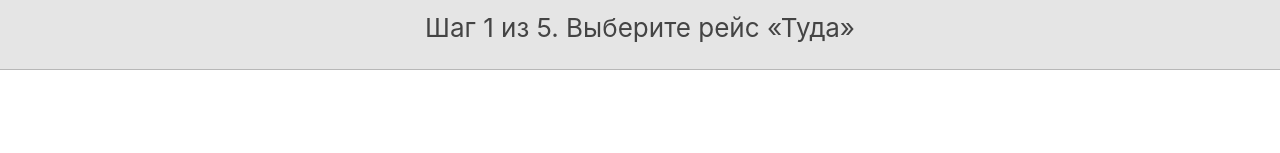
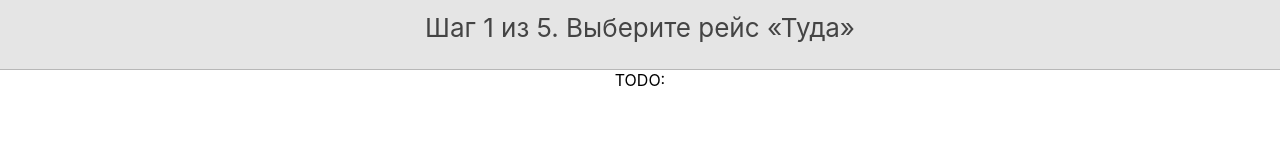
Before and after one commit to VadimCpp/flights, a React (Create React App) app: page / in a window 1280 px wide. Shown: the part 147-300 px from the top of the page. Built offline with nearby package versions, Linux system fonts and the light colour scheme.

Commit message:
Add AppBody component

```diff
--- a/src/App.js
+++ b/src/App.js
@@ -1,5 +1,6 @@
 import React, { Component } from 'react';
 import AppHeader from './AppHeader.js'
+import AppBody from './AppBody.js'
 import './App.css';
 
 class App extends Component {
@@ -7,6 +8,7 @@ class App extends Component {
     return (
       <div className="App">
         <AppHeader />
+        <AppBody />
       </div>
     );
   }
--- /dev/null
+++ b/src/AppBody.js
@@ -0,0 +1,14 @@
+import React, { Component } from 'react';
+
+class AppBody extends Component {
+  render() {
+    return (
+      <div className="App-body">
+        TODO:
+      </div>
+    )
+  }
+}
+
+
+export default AppBody;
```
